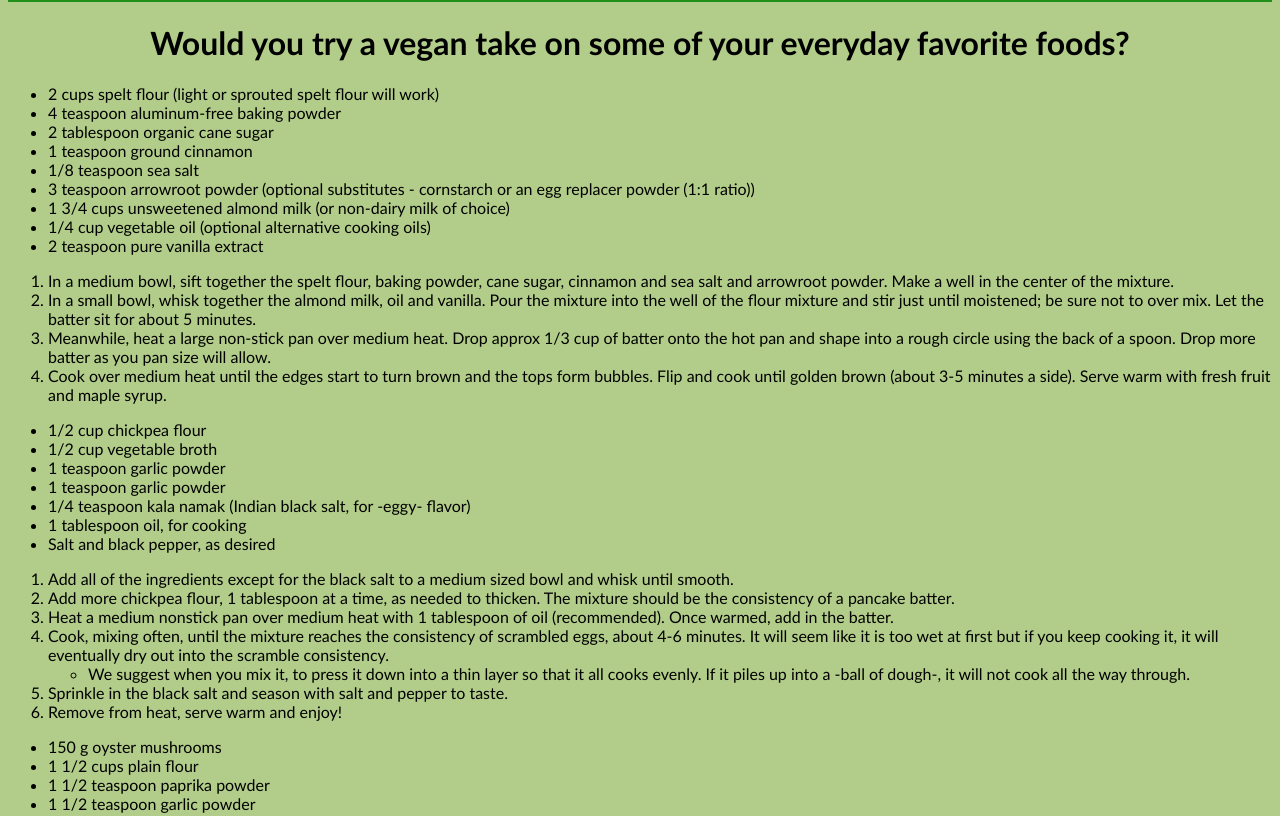
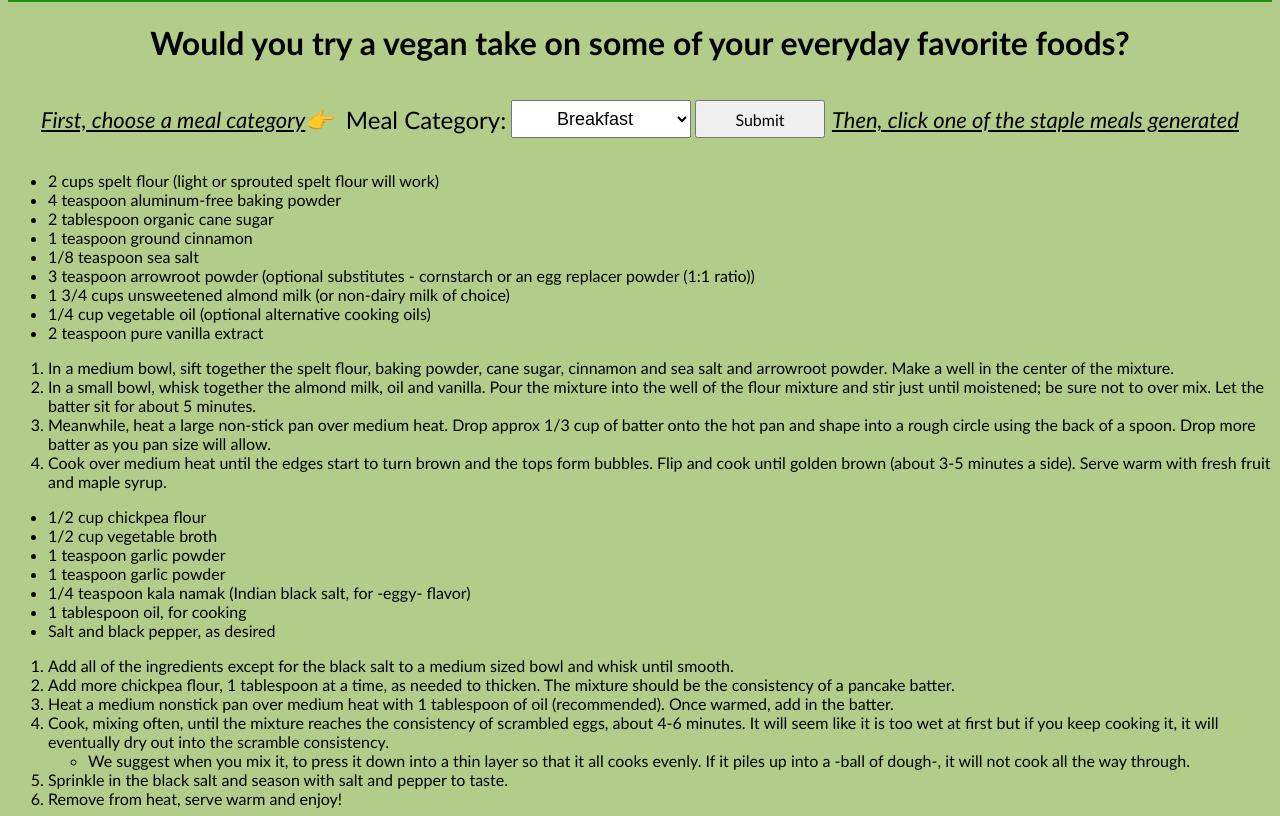
Before and after one commit to Aoppman/flatiron-phase-1-project, a plain HTML site: page index.html in a window 1280 px wide. Shown: the part 34-850 px from the top of the page. Drawn offline with Linux system fonts and the light colour scheme.

Commit message:
form HTML element added and styled

```diff
--- a/index.html
+++ b/index.html
@@ -16,6 +16,20 @@
     <div>
         <h1>Would you try a vegan take on some of your everyday favorite foods?</h1>
     </div>
+
+    <form action="#">
+        <p><u>First, choose a meal category</u>  👉</p>
+        <label for="meal">Meal Category: </label>
+        <select id="meal">
+            <option value="breakfast">Breakfast</option>
+            <option value="lunch">Lunch</option>
+            <option value="dinner">Dinner</option>
+        </select>
+        <input type="submit" value="Submit">
+        <p id="then"><u>Then, click one of the staple meals generated</u></p>
+    </form>
+
+    <div class="breakfast" id="pancake">
     <!-- id:1 Pancake ingredients & instructions lists-->
     <ul class="breakfast" id="pancake-ingredients">
       <li>2 cups spelt flour (light or sprouted spelt flour will work)</li>
@@ -55,7 +69,8 @@
         side). Serve warm with fresh fruit and maple syrup.
       </li>
     </ol>
-
+    </div>
+    <div class="breakfast" id="egg">
     <!-- id:2 Egg ingredients & instructions lists-->
     <ul class="breakfast" id="egg-ingredients">
       <li>1/2 cup chickpea flour</li>
@@ -98,7 +113,8 @@
       </li>
       <li>Remove from heat, serve warm and enjoy!</li>
     </ol>
-
+    </div>
+    <div class="lunch" id="chick'n">
     <!-- id:3 Chick'n ingredients & instructions lists-->
     <ul class="lunch" id="chick'n-ingredients">
       <li>150 g oyster mushrooms</li>
@@ -149,7 +165,8 @@
         favourite dipping sauce or make a delicious vegan "chicken" sandwich
       </li>
     </ol>
-
+    </div>
+    <div class="lunch" id="burger">
     <!-- id:4 Burger ingredients & instructions lists-->
     <ul class="lunch" id="burger-ingredients">
       <li>1 (15 ounce) can black beans, drained and rinsed</li>
@@ -197,7 +214,8 @@
         outside, about 10 minutes per side.
       </li>
     </ol>
-
+    </div>
+    <div class="dinner" id="taco">
     <!-- id:5 Taco ingredients & instructions lists-->
     <ul class="dinner" id="taco-ingredients">
       <li>2 cups walnuts</li>
@@ -236,7 +254,8 @@
       </li>
       <li>Serve with your favorite taco toppings, and enjoy!</li>
     </ol>
-
+    </div>
+    <div class="dinner" id="phork">
     <!-- id:6 Pulled Phork ingredients & instructions lists-->
     <ul class="dinner" id="phork-ingredients">
       <li>
@@ -278,6 +297,7 @@
         more vegan BBQ sauce on the jackfruit once it's on the bun.
       </li>
     </ol>
+    </div>
     <script type="text/javascript" src="index.js"></script>
   </body>
 </html>
--- a/stylesheet.css
+++ b/stylesheet.css
@@ -19,10 +19,58 @@ h1 {
     font-family:'Gill Sans', 'Gill Sans MT', Calibri, 'Trebuchet MS', sans-serif;
 }
 
-ul {
+ul, ol, label, option, input, p{
     font-family: 'Gill Sans', 'Gill Sans MT', Calibri, 'Trebuchet MS', sans-serif;
 }
 
-ol {
-    font-family: 'Gill Sans', 'Gill Sans MT', Calibri, 'Trebuchet MS', sans-serif;
+
+form {
+    display: flex;
+    flex-direction: row;
+    justify-content: center;
+    align-items: center;
 }
+
+input {
+    display: flex;
+    flex-direction: row;
+    justify-content: center;
+    align-items: center;
+    width: 130px;
+    height: 38px;
+    padding: 1px;
+    font-size: 16px;
+    margin-left: 4px;
+    margin-right: 4px;
+}
+
+select {
+    font-size: 18px;
+    text-align: center;
+    width: 180px;
+    height: 38px;
+}
+
+label {
+    display: flex;
+    flex-direction: row;
+    justify-content: center;
+    align-items: center;
+    font-size: 24px;
+    width: 170px;
+}
+
+p {
+    display: flex;
+    flex-direction: row;
+    justify-content: flex-start;
+    align-items: flex-start;
+    width: 300px;
+    font-style: italic;
+    font-size: 22px;
+}
+
+#then {
+    width: 410px;
+    justify-content: flex-end;
+}
```
